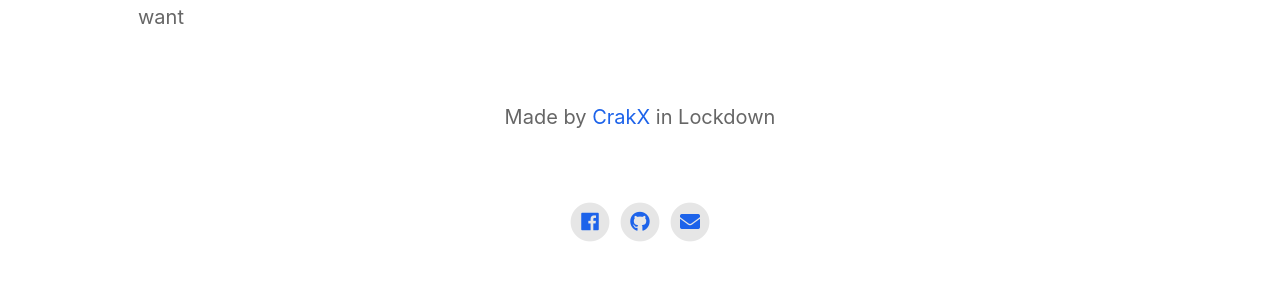
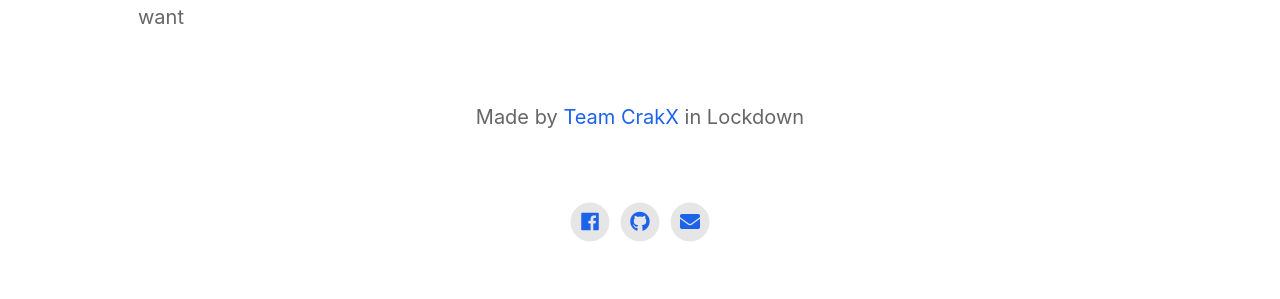
Before and after one commit to crakx/crakx.github.io, a Jekyll site: the page built from index.html, in a window 1280 px wide. Shown: the part 1802-2101 px from the top of the page. Built offline with Jekyll 4.4.1, drawn with Linux system fonts in a browser that asks for light colours; nearby versions of some CDN libraries.

Commit message:
Update _config.yml

```diff
--- a/_config.yml
+++ b/_config.yml
@@ -20,7 +20,7 @@ enable_smart_app_banner                   : true
 
 
 # Information About Yourself
-your_name                                 : CrakX
+your_name                                 : Team CrakX
 your_link                                 : https://crakx.github.io
 your_city                                 : Lockdown
 email_address                             : crakxapp@gmail.com
```
